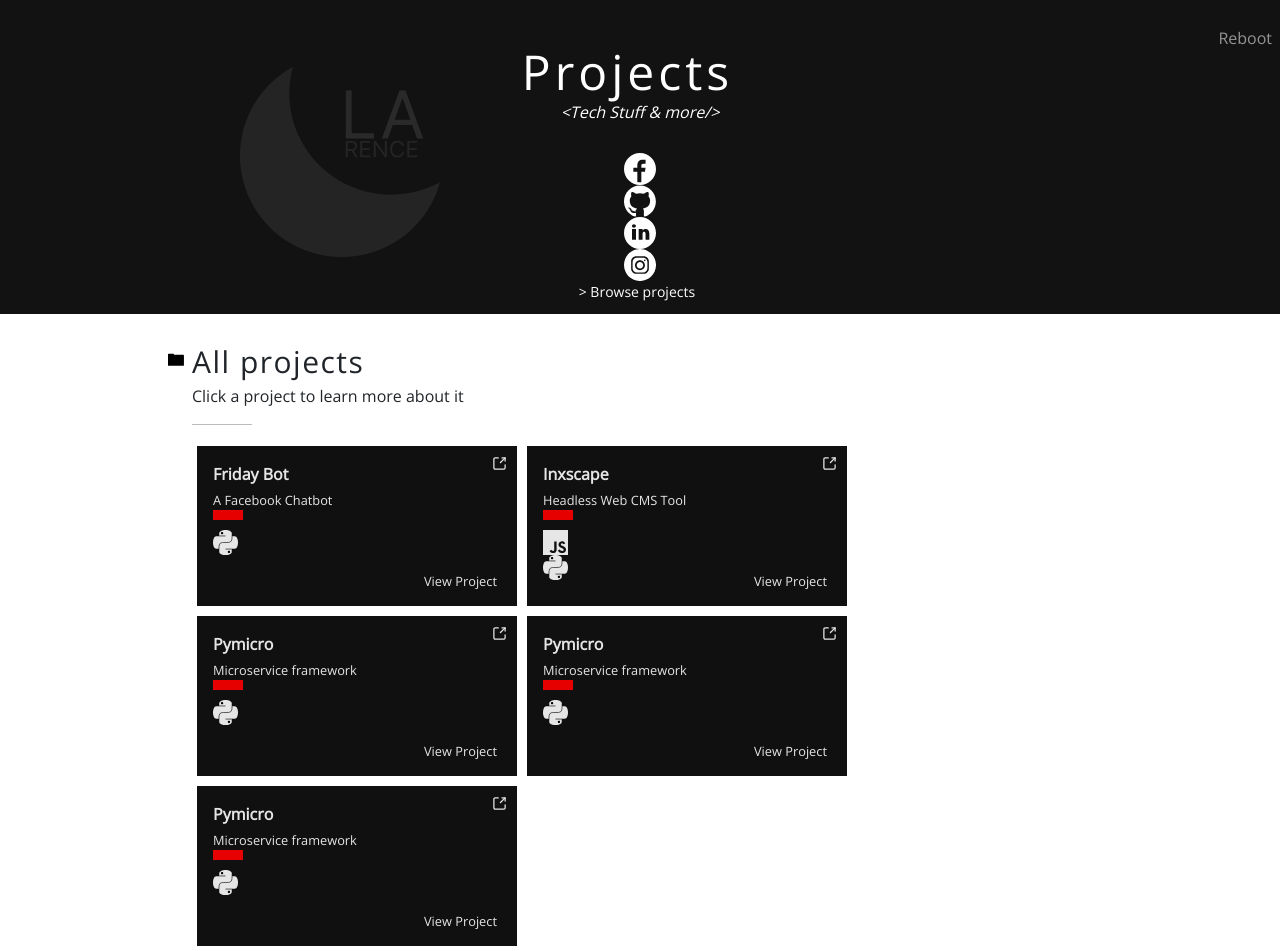
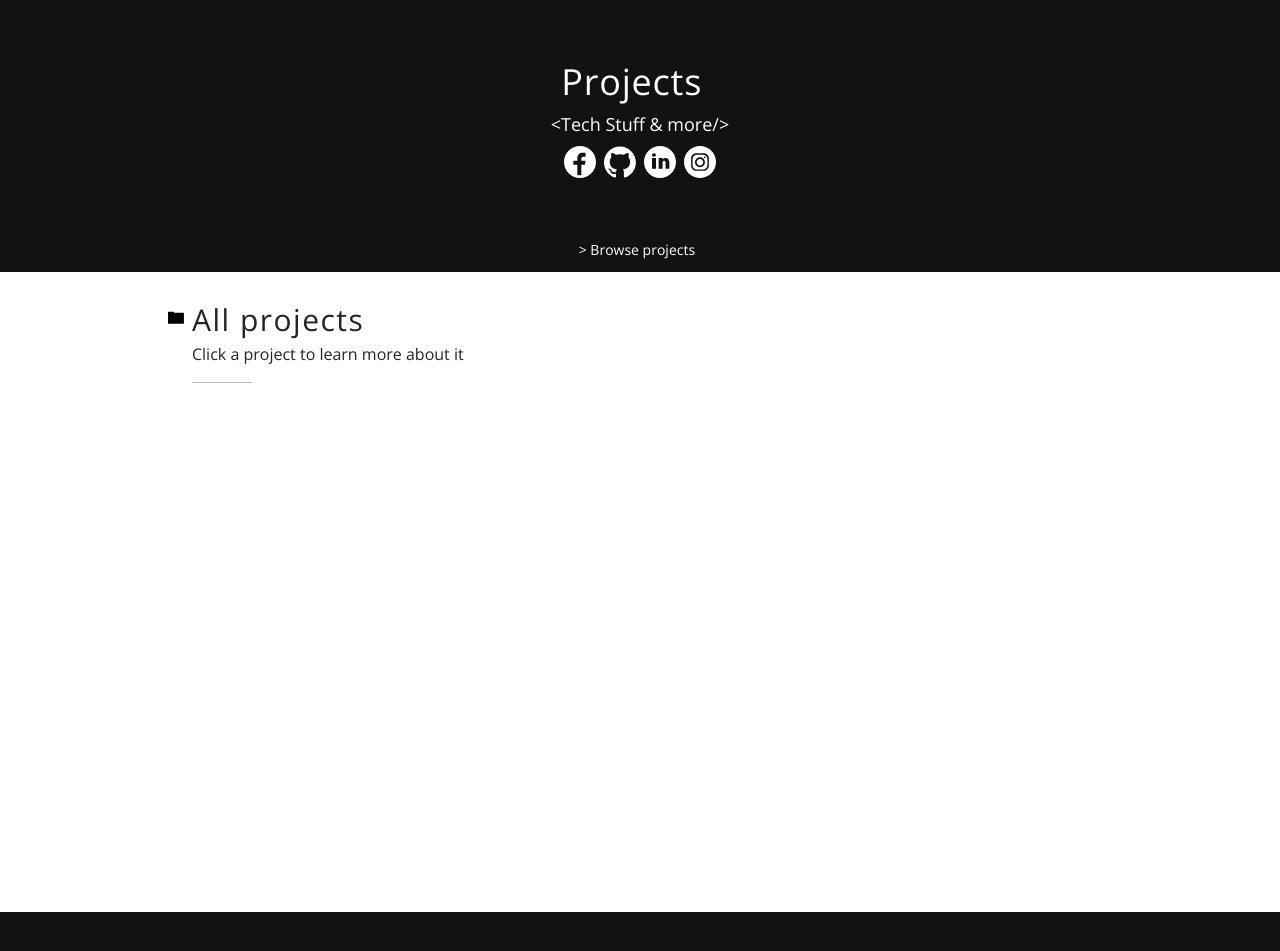
Before and after one commit to Clientrace/my-profile, a Next.js app: page /projects in a window 1280 px wide. Shown: the top 951 px of the page. After the commit the page ends 912 px from the top, so only its background shows below. Built offline with nearby package versions, Linux system fonts and the light colour scheme.

Commit message:
remove old project cards

```diff
--- a/src/pages/projects/index.js
+++ b/src/pages/projects/index.js
@@ -1,6 +1,7 @@
 
 import Head from "next/head";
-import Home from "../components/home/home";
+// import Home from "../components/home/home";
+import Home from "../components/homev2";
 import CMD from "../components/cmd/cmd";
 import styles from "./projects.module.scss";
 import { useState } from "react";
@@ -49,37 +50,8 @@ const Projects = () => {
         <Divider/>
         <div className={styles['']}>
             <div className={styles['projectList']}>
-              <motion.div initial={{scale: 0.9, opacity: 0}}
-                animate={{scale: 1, opacity: 1}} transition={{delay: 0.2}}>
-                <ProjectCard name="Friday Bot"
-                  tech={['python']}
-                  subtitle="A Facebook Chatbot"/>
-              </motion.div>
-              <motion.div initial={{scale: 0.9, opacity: 0}}
-                animate={{scale: 1, opacity: 1}} transition={{delay: 0.4}}>
-                <ProjectCard name="Inxscape"
-                  tech={['javascript', 'python']}
-                  subtitle="Headless Web CMS Tool"/>
-              </motion.div>
-              <motion.div initial={{scale: 0.9, opacity: 0}}
-                animate={{scale: 1, opacity: 1}} transition={{delay: 0.6}}>
-                <ProjectCard name="Pymicro"
-                  tech={['python']}
-                  subtitle="Microservice framework"/>
-              </motion.div>
-              <motion.div initial={{scale: 0.9, opacity: 0}}
-                animate={{scale: 1, opacity: 1}} transition={{delay: 0.6}}>
-                <ProjectCard name="Pymicro"
-                  tech={['python']}
-                  subtitle="Microservice framework"/>
-              </motion.div>
-              <motion.div initial={{scale: 0.9, opacity: 0}}
-                animate={{scale: 1, opacity: 1}} transition={{delay: 0.6}}>
-                <ProjectCard name="Pymicro"
-                  tech={['python']}
-                  subtitle="Microservice framework"/>
-              </motion.div>
-           </div>
+
+            </div>
         </div>
       </div>
     </div>
```
